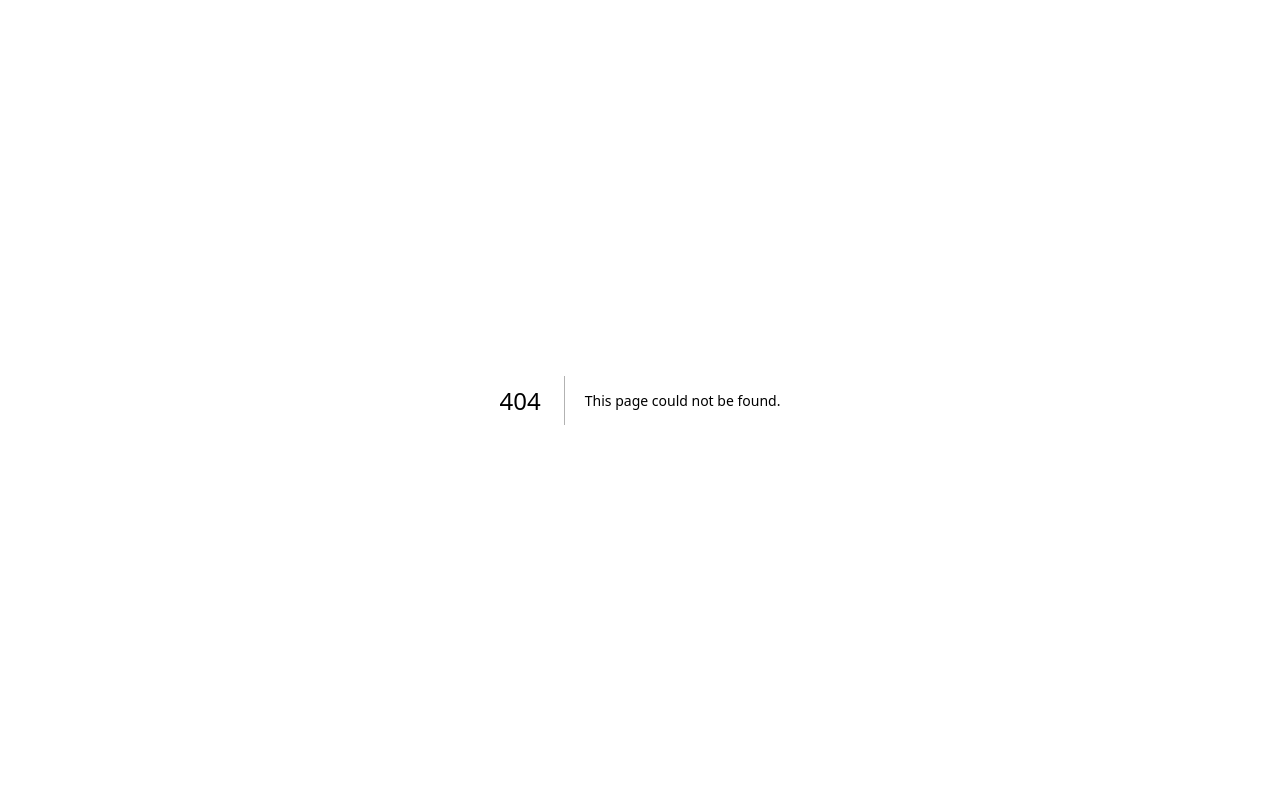
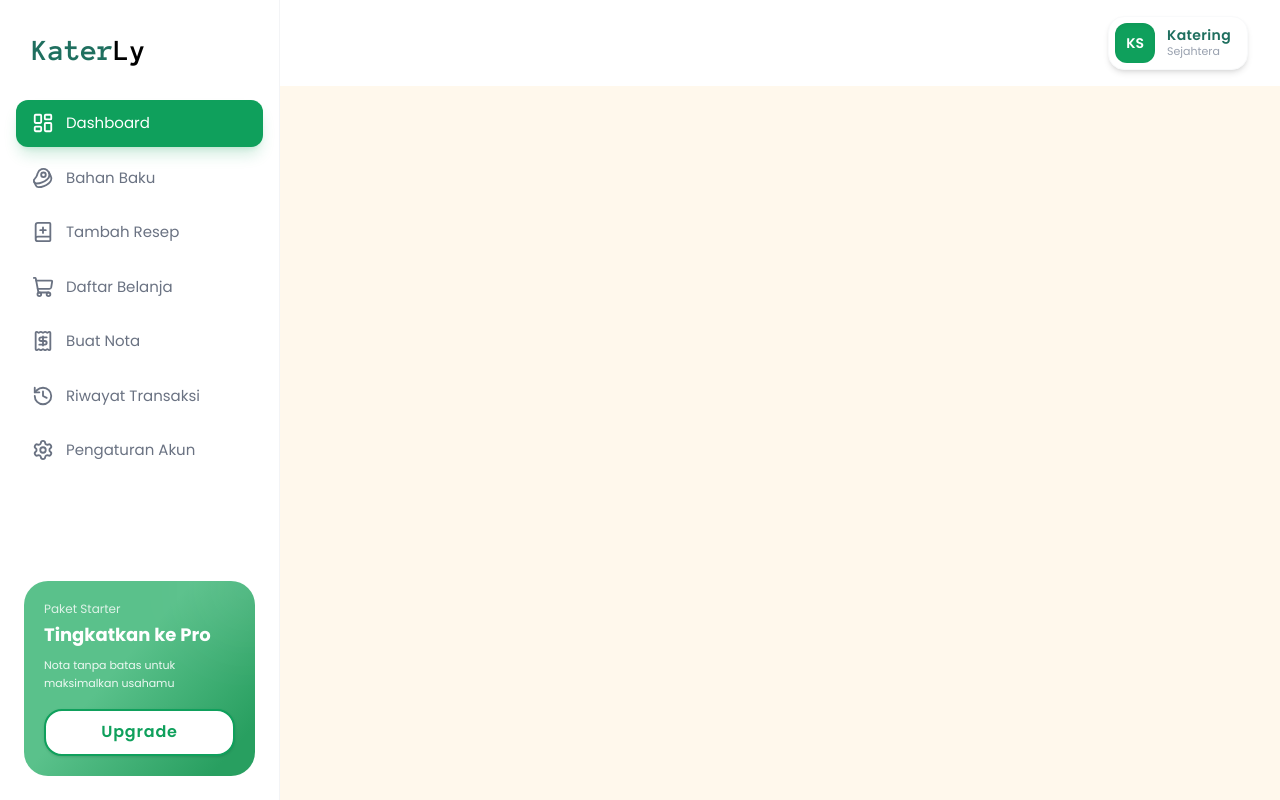
Before and after one commit to jasonenkristo123/Katerly, a Next.js app: page /dashboard in a window 1280 px wide. Before the commit this address had no page. Built offline with nearby package versions, Linux system fonts and the light colour scheme.

Commit message:
feat: finished sidebar and navbar for main content

```diff
--- /dev/null
+++ b/src/app/(main)/dashboard/page.tsx
@@ -0,0 +1,9 @@
+
+
+export default function DashboardPage() {
+    return (
+        <section>
+
+        </section>
+    )
+}
--- /dev/null
+++ b/src/app/(main)/layout.tsx
@@ -0,0 +1,20 @@
+import MainNavbar from "@/shared/components/ui/MainNavbar";
+import SideBarPage from "@/shared/components/ui/sidebar";
+import React from "react";
+
+export default function MainLayout({
+    children
+}: { children: React.ReactNode }) {
+    return (
+        <div className="flex h-screen overflow-hidden bg-bg-primary">
+            <SideBarPage />
+            <div className="flex flex-col flex-1 overflow-hidden">
+                <MainNavbar />
+                <main className="flex-1 overflow-y-auto p-4 lg:p-8">
+                    {children}
+                </main>
+            </div>
+        </div>
+
+    )
+}
--- /dev/null
+++ b/src/features/dashboard/components/dashboardsection.tsx
@@ -0,0 +1,9 @@
+
+
+export default function DashboardSection() {
+    return (
+        <section>
+            <p>Dashboard</p>
+        </section>
+    )
+}
--- /dev/null
+++ b/src/shared/components/ui/MainNavbar.tsx
@@ -0,0 +1,28 @@
+"use client"
+import { Bell, Search, ChevronDown } from "lucide-react";
+
+export default function MainNavbar() {
+    return (
+        <nav className="w-full px-4 lg:px-8 py-4 bg-white ">
+            <div className="flex items-center justify-between">
+                {/* Right side: Notifications & Profile */}
+                <div className="flex items-center gap-4 ml-auto">
+                    {/* Profile Section */}
+                    <div className="bg-white rounded-2xl p-1.5 pr-4 shadow-md flex gap-3 items-center border border-gray-50 cursor-pointer hover:shadow-lg transition-all group">
+                        <div className="bg-green-primary flex items-center justify-center rounded-xl w-10 h-10 text-white font-poppins-600 text-sm shadow-inner">
+                            KS
+                        </div>
+                        <div className="block text-left">
+                            <p className="font-poppins-600 text-sm text-green-bold leading-tight tracking-wide">
+                                Katering
+                            </p>
+                            <p className="font-poppins-400 text-[11px] text-gray-400 leading-tight">
+                                Sejahtera
+                            </p>
+                        </div>
+                    </div>
+                </div>
+            </div>
+        </nav>
+    )
+}
--- /dev/null
+++ b/src/shared/components/ui/sidebar.tsx
@@ -0,0 +1,142 @@
+"use client"
+import Link from "next/link";
+import { usePathname } from "next/navigation";
+import { useState } from "react";
+import {
+    LayoutDashboard,
+    Beef,
+    BookPlus,
+    ShoppingCart,
+    Receipt,
+    History,
+    Settings,
+    Menu,
+    X,
+} from "lucide-react";
+import Button from "../reusable/Button";
+
+const sidebarData = [
+    {
+        icon: LayoutDashboard,
+        name: "Dashboard",
+        href: "/dashboard",
+    },
+    {
+        icon: Beef,
+        name: "Bahan Baku",
+        href: "/bahan-baku",
+    },
+    {
+        icon: BookPlus,
+        name: "Tambah Resep",
+        href: "/tambah-resep",
+    },
+    {
+        icon: ShoppingCart,
+        name: "Daftar Belanja",
+        href: "/daftar-belanja",
+    },
+    {
+        icon: Receipt,
+        name: "Buat Nota",
+        href: "/buat-nota",
+    },
+    {
+        icon: History,
+        name: "Riwayat Transaksi",
+        href: "/history",
+    },
+    {
+        icon: Settings,
+        name: "Pengaturan Akun",
+        href: "/settings",
+    }
+]
+
+export default function SideBarPage() {
+    const pathname = usePathname();
+    const [isOpen, setIsOpen] = useState(false);
+
+    const toggleSidebar = () => setIsOpen(!isOpen);
+
+    return (
+        <>
+            {/* Mobile Toggle Button */}
+            <button
+                onClick={toggleSidebar}
+                className="lg:hidden fixed top-4 left-4 z-50 p-2 bg-white rounded-lg shadow-md text-green-primary"
+            >
+                {isOpen ? <X size={24} /> : <Menu size={24} />}
+            </button>
+
+            {/* Backdrop for mobile */}
+            {isOpen && (
+                <div
+                    className="lg:hidden fixed inset-0 bg-black/50 z-40"
+                    onClick={toggleSidebar}
+                />
+            )}
+
+            {/* Sidebar container */}
+            <aside className={`
+                fixed lg:static inset-y-0 left-0 z-40
+                w-[280px] bg-white border-r border-gray-100
+                flex flex-col transition-transform duration-300 ease-in-out
+                ${isOpen ? "translate-x-0" : "-translate-x-full lg:translate-x-0"}
+            `}>
+                {/* Logo Section */}
+                <div className="p-8">
+                    <h1 className="font-anonymous-700 text-green-bold text-3xl">
+                        Kater<span className="text-black">Ly</span>
+                    </h1>
+                </div>
+
+                {/* Navigation Section */}
+                <nav className="flex-1 px-4 space-y-2">
+                    {sidebarData.map((item) => {
+                        const isActive = pathname === item.href || (item.href === "/dashboard" && pathname === "/");
+                        const Icon = item.icon;
+
+                        return (
+                            <Link
+                                href={item.href}
+                                key={item.name}
+                                onClick={() => setIsOpen(false)}
+                                className={`
+                                    flex items-center gap-3 px-4 py-3 rounded-xl transition-all duration-200
+                                    ${isActive
+                                        ? "bg-green-primary text-white shadow-lg shadow-green-primary/20"
+                                        : "text-gray-500 hover:bg-green-50 hover:text-green-primary"}
+                                `}
+                            >
+                                <Icon size={22} className={isActive ? "text-white" : "text-inherit"} />
+                                <span className="font-poppins-400 text-[15px]">{item.name}</span>
+                            </Link>
+                        )
+                    })}
+                </nav>
+
+                {/* Upgrade Card Section */}
+                <div className="p-6">
+                    <div className="bg-bg-advertise rounded-3xl p-5 relative overflow-hidden group">
+                        {/* Decorative circle */}
+                        <div className="absolute -top-10 -right-10 w-24 h-24 bg-white/10 rounded-full blur-2xl group-hover:bg-white/20 transition-all" />
+
+                        <p className="text-white/80 text-xs font-poppins-400 mb-1">Paket Starter</p>
+                        <h3 className="text-white font-poppins-700 text-lg mb-2">Tingkatkan ke Pro</h3>
+                        <p className="text-white/90 text-[11px] font-poppins-400 mb-4 leading-relaxed">
+                            Nota tanpa batas untuk maksimalkan usahamu
+                        </p>
+
+                        <Button
+                            variant="secondary"
+                            className="w-full bg-white text-green-primary hover:bg-gray-100 font-poppins-600 py-2.5 rounded-2xl shadow-sm text-sm"
+                        >
+                            Upgrade
+                        </Button>
+                    </div>
+                </div>
+            </aside>
+        </>
+    )
+}
```
